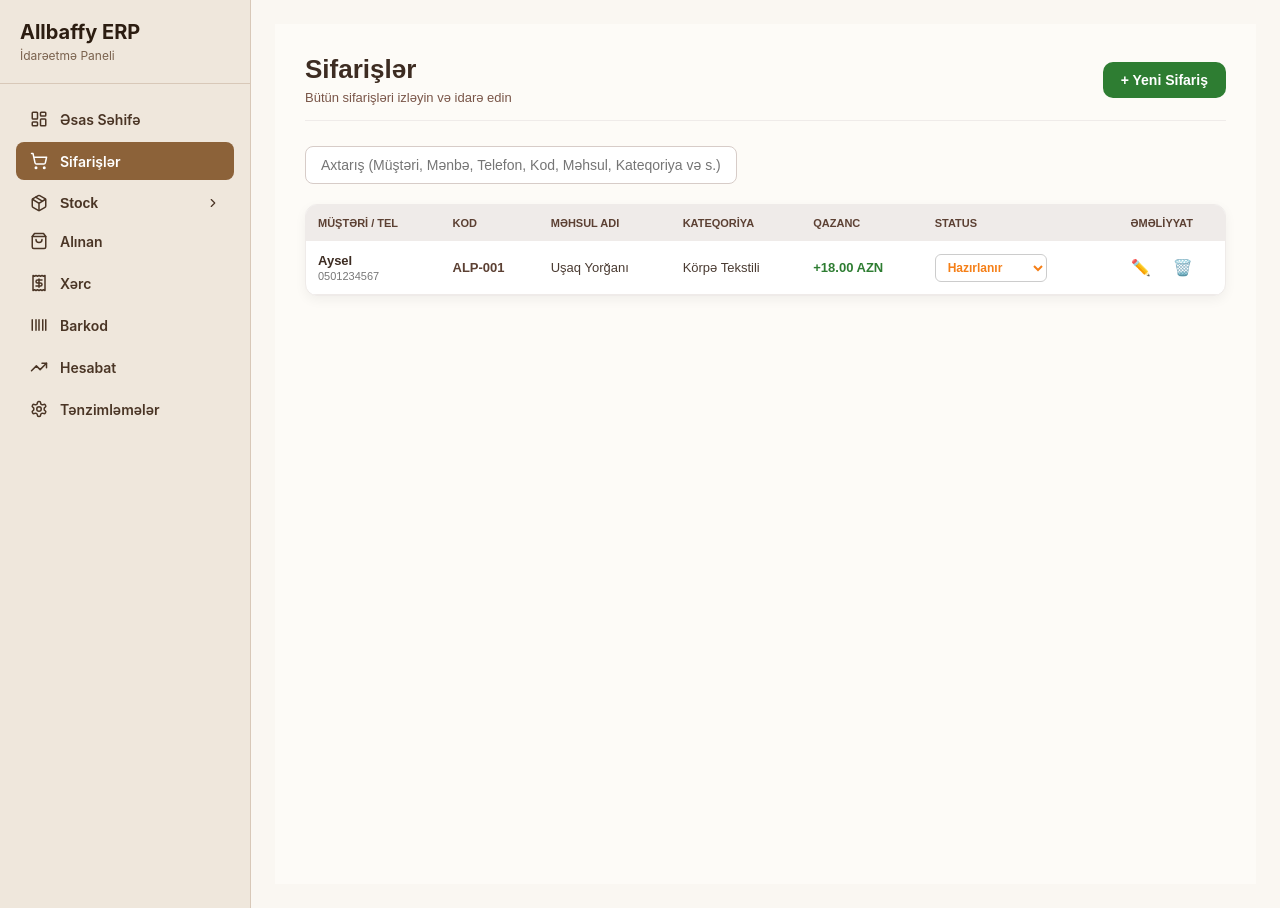
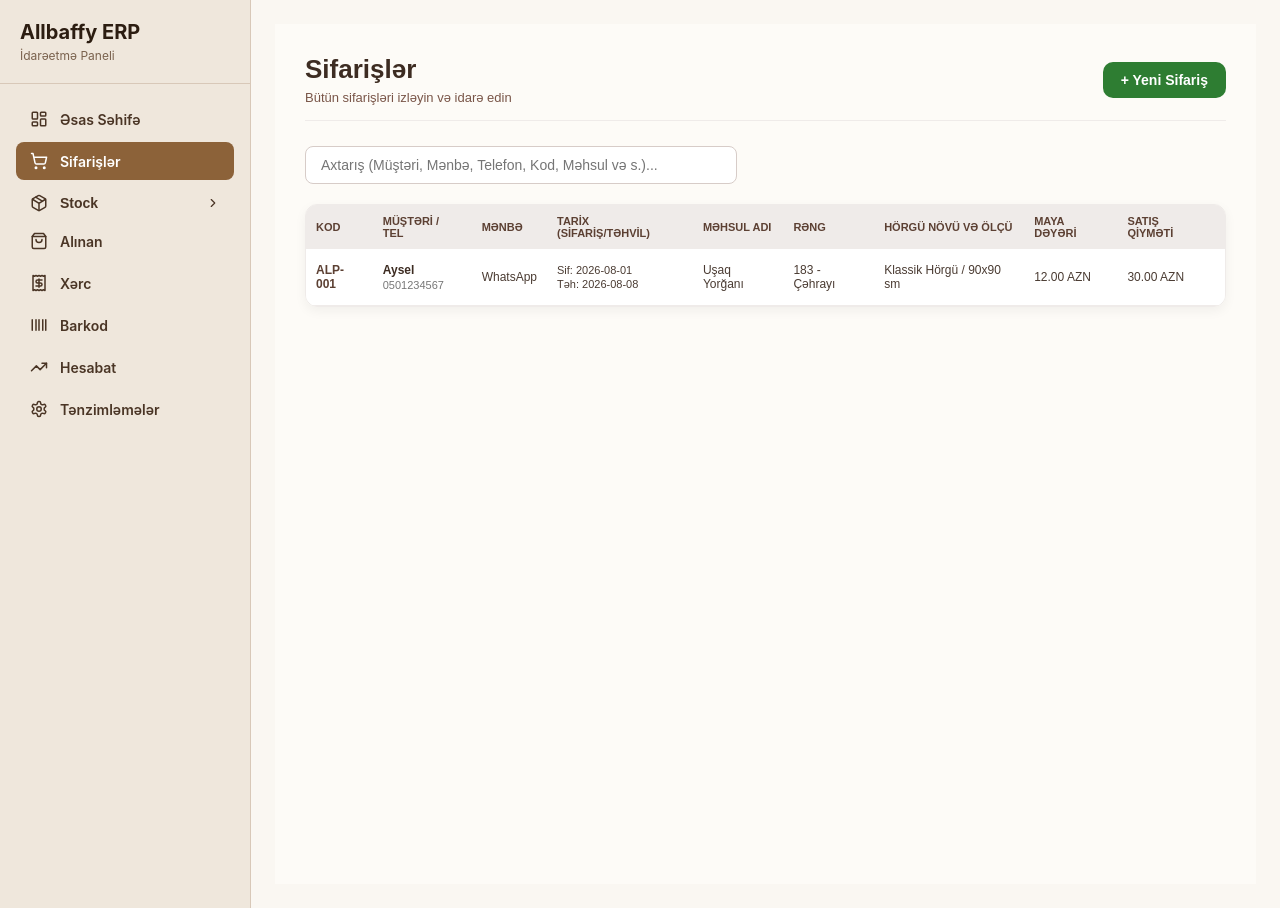
Before and after one commit to intiqamis01-crypto/allbaffy-erp, a React (Vite) app: page /orders in a window 1280 px wide. Built offline with nearby package versions, Linux system fonts and the light colour scheme; no server answers; the HTML template or start-up script is replaced by a standard one.

Commit message:
Cədvəl başlıqları və sütun ardıcıllığı tam tələb olunan formaya salındı

```diff
--- a/src/pages/Orders.jsx
+++ b/src/pages/Orders.jsx
@@ -14,21 +14,24 @@ const Orders = () => {
     return [
       {
         id: 'ALP-001',
-        orderDate: '2026-08-01',
-        deliveryDate: '2026-08-08',
         customerName: 'Aysel',
         phone: '0501234567',
         source: 'WhatsApp',
+        orderDate: '2026-08-01',
+        deliveryDate: '2026-08-08',
         product: 'Uşaq Yorğanı',
-        category: 'Körpə Tekstili',
+        color: '183 - Çəhrayı',
+        knitType: 'Klassik Hörgü / 90x90 sm',
+        costPrice: '12.00 AZN',
+        salePrice: '30.00 AZN',
+        profit: '+18.00 AZN',
+        status: 'Hazırlanır',
         advance: '10',
         advanceMethod: 'Kart',
         remaining: '20',
         remainingMethod: 'Nağd',
         deliveryAddress: 'Koroğlu m/s',
-        deliveryPrice: '5',
-        profit: '+18.00 AZN',
-        status: 'Hazırlanır'
+        deliveryPrice: '5'
       }
     ];
   });
@@ -44,21 +47,24 @@ const Orders = () => {
 
   const [newOrder, setNewOrder] = useState({
     id: `ALP-00${orders.length + 1}`,
-    orderDate: '',
-    deliveryDate: '',
     customerName: '',
     phone: '',
     source: 'Instagram',
+    orderDate: '',
+    deliveryDate: '',
     product: '',
-    category: '',
+    color: '',
+    knitType: '',
+    costPrice: '',
+    salePrice: '',
+    profit: '0 AZN',
+    status: 'Hazırlanır',
     advance: '0',
     advanceMethod: 'Nağd',
     remaining: '0',
     remainingMethod: 'Nağd',
     deliveryAddress: '',
-    deliveryPrice: '0',
-    profit: '0 AZN',
-    status: 'Hazırlanır'
+    deliveryPrice: '0'
   });
 
   const filteredOrders = orders.filter(order =>
@@ -77,21 +83,24 @@ const Orders = () => {
     setIsAddModalOpen(false);
     setNewOrder({
       id: `ALP-00${orders.length + 2}`,
-      orderDate: '',
-      deliveryDate: '',
       customerName: '',
       phone: '',
       source: 'Instagram',
+      orderDate: '',
+      deliveryDate: '',
       product: '',
-      category: '',
+      color: '',
+      knitType: '',
+      costPrice: '',
+      salePrice: '',
+      profit: '0 AZN',
+      status: 'Hazırlanır',
       advance: '0',
       advanceMethod: 'Nağd',
       remaining: '0',
       remainingMethod: 'Nağd',
       deliveryAddress: '',
-      deliveryPrice: '0',
-      profit: '0 AZN',
-      status: 'Hazırlanır'
+      deliveryPrice: '0'
     });
   };
 
@@ -141,44 +150,56 @@ const Orders = () => {
       <div style={{ marginBottom: '20px' }}>
         <input
           type="text"
-          placeholder="Axtarış (Müştəri, Mənbə, Telefon, Kod, Məhsul, Kateqoriya və s.)..."
+          placeholder="Axtarış (Müştəri, Mənbə, Telefon, Kod, Məhsul və s.)..."
           value={searchTerm}
           onChange={(e) => setSearchTerm(e.target.value)}
           style={{ width: '400px', padding: '10px 15px', border: '1px solid #D7CCC8', borderRadius: '8px', outline: 'none', fontSize: '14px' }}
         />
       </div>
 
-      {/* 1-ci şəkildəki cədvəl strukturu: Kod, Müştəri Adı/Nömrə, Məhsul Adı, Kateqoriya, Qazanc, Status, Əməliyyat */}
-      <div style={{ backgroundColor: 'white', borderRadius: '12px', boxShadow: '0 4px 12px rgba(0,0,0,0.05)', overflow: 'hidden', border: '1px solid #EFEBE9' }}>
-        <table style={{ width: '100%', borderCollapse: 'collapse', textAlign: 'left', fontSize: '13px' }}>
+      <div style={{ backgroundColor: 'white', borderRadius: '12px', boxShadow: '0 4px 12px rgba(0,0,0,0.05)', overflowX: 'auto', border: '1px solid #EFEBE9' }}>
+        <table style={{ width: '100%', borderCollapse: 'collapse', textAlign: 'left', fontSize: '12px', minWidth: '1200px' }}>
           <thead>
             <tr style={{ backgroundColor: '#EFEBE9', color: '#5C4033', fontSize: '11px', textTransform: 'uppercase' }}>
-              <th style={{ padding: '12px' }}>Müştəri / Tel</th>
-              <th style={{ padding: '12px' }}>Kod</th>
-              <th style={{ padding: '12px' }}>Məhsul Adı</th>
-              <th style={{ padding: '12px' }}>Kateqoriya</th>
-              <th style={{ padding: '12px' }}>Qazanc</th>
-              <th style={{ padding: '12px' }}>Status</th>
-              <th style={{ padding: '12px', textAlign: 'center' }}>Əməliyyat</th>
+              <th style={{ padding: '10px' }}>Kod</th>
+              <th style={{ padding: '10px' }}>Müştəri / Tel</th>
+              <th style={{ padding: '10px' }}>Mənbə</th>
+              <th style={{ padding: '10px' }}>Tarix (Sifariş/Təhvil)</th>
+              <th style={{ padding: '10px' }}>Məhsul adı</th>
+              <th style={{ padding: '10px' }}>Rəng</th>
+              <th style={{ padding: '10px' }}>Hörgü növü və ölçü</th>
+              <th style={{ padding: '10px' }}>Maya dəyəri</th>
+              <th style={{ padding: '10px' }}>Satış Qiyməti</th>
+              <th style={{ padding: '10px' }}>Qazanc</th>
+              <th style={{ padding: '10px' }}>Status</th>
+              <th style={{ padding: '10px', textAlign: 'center' }}>Əməliyyat</th>
             </tr>
           </thead>
           <tbody>
             {filteredOrders.length > 0 ? (
               filteredOrders.map((order) => (
                 <tr key={order.id} style={{ borderBottom: '1px solid #EFEBE9' }}>
-                  <td style={{ padding: '12px' }}>
+                  <td style={{ padding: '10px', fontWeight: 'bold', color: '#5C4033' }}>{order.id}</td>
+                  <td style={{ padding: '10px' }}>
                     <div style={{ fontWeight: 'bold', color: '#3D2C22' }}>{order.customerName}</div>
                     <div style={{ fontSize: '11px', color: '#777', marginTop: '2px' }}>{order.phone}</div>
                   </td>
-                  <td style={{ padding: '12px', fontWeight: 'bold', color: '#5C4033' }}>{order.id}</td>
-                  <td style={{ padding: '12px' }}>{order.product}</td>
-                  <td style={{ padding: '12px' }}>{order.category}</td>
-                  <td style={{ padding: '12px', color: '#2e7d32', fontWeight: 'bold' }}>{order.profit}</td>
-                  <td style={{ padding: '12px' }}>
+                  <td style={{ padding: '10px' }}>{order.source}</td>
+                  <td style={{ padding: '10px', fontSize: '11px' }}>
+                    <div>Sif: {order.orderDate}</div>
+                    <div style={{ marginTop: '2px' }}>Təh: {order.deliveryDate}</div>
+                  </td>
+                  <td style={{ padding: '10px' }}>{order.product}</td>
+                  <td style={{ padding: '10px' }}>{order.color}</td>
+                  <td style={{ padding: '10px' }}>{order.knitType}</td>
+                  <td style={{ padding: '10px' }}>{order.costPrice}</td>
+                  <td style={{ padding: '10px' }}>{order.salePrice}</td>
+                  <td style={{ padding: '10px', color: '#2e7d32', fontWeight: 'bold' }}>{order.profit}</td>
+                  <td style={{ padding: '10px' }}>
                     <select
                       value={order.status}
                       onChange={(e) => handleStatusChange(order.id, e.target.value)}
-                      style={{ padding: '5px 8px', borderRadius: '6px', border: '1px solid #ccc', fontSize: '12px', background: '#fff', cursor: 'pointer', fontWeight: 'bold', color: getStatusColor(order.status) }}
+                      style={{ padding: '4px 6px', borderRadius: '6px', border: '1px solid #ccc', fontSize: '11px', background: '#fff', cursor: 'pointer', fontWeight: 'bold', color: getStatusColor(order.status) }}
                     >
                       <option value="Hazırlanır">Hazırlanır</option>
                       <option value="Hazırdır">Hazırdır</option>
@@ -186,18 +207,18 @@ const Orders = () => {
                       <option value="Ləğv edildi">Ləğv edildi</option>
                     </select>
                   </td>
-                  <td style={{ padding: '12px', textAlign: 'center' }}>
+                  <td style={{ padding: '10px', textAlign: 'center' }}>
                     <button
                       onClick={() => handleEditClick(order)}
                       title="Düzəliş et"
-                      style={{ background: 'none', border: 'none', cursor: 'pointer', fontSize: '16px', marginRight: '10px' }}
+                      style={{ background: 'none', border: 'none', cursor: 'pointer', fontSize: '14px', marginRight: '6px' }}
                     >
                       ✏️
                     </button>
                     <button
                       onClick={() => handleDelete(order.id)}
                       title="Sil"
-                      style={{ background: 'none', border: 'none', cursor: 'pointer', fontSize: '16px' }}
+                      style={{ background: 'none', border: 'none', cursor: 'pointer', fontSize: '14px' }}
                     >
                       🗑️
                     </button>
@@ -206,14 +227,14 @@ const Orders = () => {
               ))
             ) : (
               <tr>
-                <td colSpan="7" style={{ padding: '20px', textAlign: 'center', color: '#888' }}>Heç bir sifariş tapılmadı.</td>
+                <td colSpan="12" style={{ padding: '20px', textAlign: 'center', color: '#888' }}>Heç bir sifariş tapılmadı.</td>
               </tr>
             )}
           </tbody>
         </table>
       </div>
 
-      {/* 2-ci şəkildəki açılan pəncərə (Yeni Sifariş) */}
+      {/* Yeni Sifariş Modalı */}
       {isAddModalOpen && (
         <div style={{ position: 'fixed', top: 0, left: 0, width: '100%', height: '100%', backgroundColor: 'rgba(0,0,0,0.5)', display: 'flex', justifyContent: 'center', alignItems: 'center', zIndex: 1000 }}>
           <div style={{ backgroundColor: 'white', padding: '25px', borderRadius: '14px', width: '500px', maxHeight: '90vh', overflowY: 'auto', boxShadow: '0 10px 25px rgba(0,0,0,0.2)' }}>
@@ -225,7 +246,7 @@ const Orders = () => {
                   <input type="date" required value={newOrder.orderDate} onChange={(e) => setNewOrder({...newOrder, orderDate: e.target.value})} style={{ width: '100%', padding: '8px', border: '1px solid #ccc', borderRadius: '6px', boxSizing: 'border-box' }} />
                 </div>
                 <div style={{ flex: 1 }}>
-                  <label style={{ display: 'block', fontSize: '11px', fontWeight: 'bold', marginBottom: '3px', color: '#5C4033' }}>Təhvil Tarixi (Müddət)</label>
+                  <label style={{ display: 'block', fontSize: '11px', fontWeight: 'bold', marginBottom: '3px', color: '#5C4033' }}>Təhvil Tarixi</label>
                   <input type="date" required value={newOrder.deliveryDate} onChange={(e) => setNewOrder({...newOrder, deliveryDate: e.target.value})} style={{ width: '100%', padding: '8px', border: '1px solid #ccc', borderRadius: '6px', boxSizing: 'border-box' }} />
                 </div>
               </div>
@@ -254,12 +275,28 @@ const Orders = () => {
 
               <div style={{ display: 'flex', gap: '10px', marginBottom: '10px' }}>
                 <div style={{ flex: 1 }}>
-                  <label style={{ display: 'block', fontSize: '11px', fontWeight: 'bold', marginBottom: '3px', color: '#5C4033' }}>Məhsul Adı</label>
+                  <label style={{ display: 'block', fontSize: '11px', fontWeight: 'bold', marginBottom: '3px', color: '#5C4033' }}>Məhsul adı</label>
                   <input type="text" required value={newOrder.product} onChange={(e) => setNewOrder({...newOrder, product: e.target.value})} style={{ width: '100%', padding: '8px', border: '1px solid #ccc', borderRadius: '6px', boxSizing: 'border-box' }} />
                 </div>
                 <div style={{ flex: 1 }}>
-                  <label style={{ display: 'block', fontSize: '11px', fontWeight: 'bold', marginBottom: '3px', color: '#5C4033' }}>Kateqoriya</label>
-                  <input type="text" required value={newOrder.category} onChange={(e) => setNewOrder({...newOrder, category: e.target.value})} style={{ width: '100%', padding: '8px', border: '1px solid #ccc', borderRadius: '6px', boxSizing: 'border-box' }} />
+                  <label style={{ display: 'block', fontSize: '11px', fontWeight: 'bold', marginBottom: '3px', color: '#5C4033' }}>Rəng</label>
+                  <input type="text" value={newOrder.color} onChange={(e) => setNewOrder({...newOrder, color: e.target.value})} style={{ width: '100%', padding: '8px', border: '1px solid #ccc', borderRadius: '6px', boxSizing: 'border-box' }} />
+                </div>
+              </div>
+
+              <div style={{ marginBottom: '10px' }}>
+                <label style={{ display: 'block', fontSize: '11px', fontWeight: 'bold', marginBottom: '3px', color: '#5C4033' }}>Hörgü növü və ölçü</label>
+                <input type="text" value={newOrder.knitType} onChange={(e) => setNewOrder({...newOrder, knitType: e.target.value})} style={{ width: '100%', padding: '8px', border: '1px solid #ccc', borderRadius: '6px', boxSizing: 'border-box' }} />
+              </div>
+
+              <div style={{ display: 'flex', gap: '10px', marginBottom: '10px' }}>
+                <div style={{ flex: 1 }}>
+                  <label style={{ display: 'block', fontSize: '11px', fontWeight: 'bold', marginBottom: '3px', color: '#5C4033' }}>Maya dəyəri</label>
+                  <input type="text" value={newOrder.costPrice} onChange={(e) => setNewOrder({...newOrder, costPrice: e.target.value})} style={{ width: '100%', padding: '8px', border: '1px solid #ccc', borderRadius: '6px', boxSizing: 'border-box' }} />
+                </div>
+                <div style={{ flex: 1 }}>
+                  <label style={{ display: 'block', fontSize: '11px', fontWeight: 'bold', marginBottom: '3px', color: '#5C4033' }}>Satış Qiyməti</label>
+                  <input type="text" value={newOrder.salePrice} onChange={(e) => setNewOrder({...newOrder, salePrice: e.target.value})} style={{ width: '100%', padding: '8px', border: '1px solid #ccc', borderRadius: '6px', boxSizing: 'border-box' }} />
                 </div>
               </div>
 
@@ -321,7 +358,7 @@ const Orders = () => {
         </div>
       )}
 
-      {/* 2-ci şəkildəki açılan pəncərə (Sifarişi Redaktə Et) */}
+      {/* Düzəliş Modalı */}
       {isEditModalOpen && currentOrder && (
         <div style={{ position: 'fixed', top: 0, left: 0, width: '100%', height: '100%', backgroundColor: 'rgba(0,0,0,0.5)', display: 'flex', justifyContent: 'center', alignItems: 'center', zIndex: 1000 }}>
           <div style={{ backgroundColor: 'white', padding: '25px', borderRadius: '14px', width: '500px', maxHeight: '90vh', overflowY: 'auto', boxShadow: '0 10px 25px rgba(0,0,0,0.2)' }}>
@@ -333,7 +370,7 @@ const Orders = () => {
                   <input type="date" required value={currentOrder.orderDate} onChange={(e) => setCurrentOrder({...currentOrder, orderDate: e.target.value})} style={{ width: '100%', padding: '8px', border: '1px solid #ccc', borderRadius: '6px', boxSizing: 'border-box' }} />
                 </div>
                 <div style={{ flex: 1 }}>
-                  <label style={{ display: 'block', fontSize: '11px', fontWeight: 'bold', marginBottom: '3px', color: '#5C4033' }}>Təhvil Tarixi (Müddət)</label>
+                  <label style={{ display: 'block', fontSize: '11px', fontWeight: 'bold', marginBottom: '3px', color: '#5C4033' }}>Təhvil Tarixi</label>
                   <input type="date" required value={currentOrder.deliveryDate} onChange={(e) => setCurrentOrder({...currentOrder, deliveryDate: e.target.value})} style={{ width: '100%', padding: '8px', border: '1px solid #ccc', borderRadius: '6px', boxSizing: 'border-box' }} />
                 </div>
               </div>
@@ -362,12 +399,28 @@ const Orders = () => {
 
               <div style={{ display: 'flex', gap: '10px', marginBottom: '10px' }}>
                 <div style={{ flex: 1 }}>
-                  <label style={{ display: 'block', fontSize: '11px', fontWeight: 'bold', marginBottom: '3px', color: '#5C4033' }}>Məhsul Adı</label>
+                  <label style={{ display: 'block', fontSize: '11px', fontWeight: 'bold', marginBottom: '3px', color: '#5C4033' }}>Məhsul adı</label>
                   <input type="text" required value={currentOrder.product} onChange={(e) => setCurrentOrder({...currentOrder, product: e.target.value})} style={{ width: '100%', padding: '8px', border: '1px solid #ccc', borderRadius: '6px', boxSizing: 'border-box' }} />
                 </div>
                 <div style={{ flex: 1 }}>
-                  <label style={{ display: 'block', fontSize: '11px', fontWeight: 'bold', marginBottom: '3px', color: '#5C4033' }}>Kateqoriya</label>
-                  <input type="text" required value={currentOrder.category} onChange={(e) => setCurrentOrder({...currentOrder, category: e.target.value})} style={{ width: '100%', padding: '8px', border: '1px solid #ccc', borderRadius: '6px', boxSizing: 'border-box' }} />
+                  <label style={{ display: 'block', fontSize: '11px', fontWeight: 'bold', marginBottom: '3px', color: '#5C4033' }}>Rəng</label>
+                  <input type="text" value={currentOrder.color} onChange={(e) => setCurrentOrder({...currentOrder, color: e.target.value})} style={{ width: '100%', padding: '8px', border: '1px solid #ccc', borderRadius: '6px', boxSizing: 'border-box' }} />
+                </div>
+              </div>
+
+              <div style={{ marginBottom: '10px' }}>
+                <label style={{ display: 'block', fontSize: '11px', fontWeight: 'bold', marginBottom: '3px', color: '#5C4033' }}>Hörgü növü və ölçü</label>
+                <input type="text" value={currentOrder.knitType} onChange={(e) => setCurrentOrder({...currentOrder, knitType: e.target.value})} style={{ width: '100%', padding: '8px', border: '1px solid #ccc', borderRadius: '6px', boxSizing: 'border-box' }} />
+              </div>
+
+              <div style={{ display: 'flex', gap: '10px', marginBottom: '10px' }}>
+                <div style={{ flex: 1 }}>
+                  <label style={{ display: 'block', fontSize: '11px', fontWeight: 'bold', marginBottom: '3px', color: '#5C4033' }}>Maya dəyəri</label>
+                  <input type="text" value={currentOrder.costPrice} onChange={(e) => setCurrentOrder({...currentOrder, costPrice: e.target.value})} style={{ width: '100%', padding: '8px', border: '1px solid #ccc', borderRadius: '6px', boxSizing: 'border-box' }} />
+                </div>
+                <div style={{ flex: 1 }}>
+                  <label style={{ display: 'block', fontSize: '11px', fontWeight: 'bold', marginBottom: '3px', color: '#5C4033' }}>Satış Qiyməti</label>
+                  <input type="text" value={currentOrder.salePrice} onChange={(e) => setCurrentOrder({...currentOrder, salePrice: e.target.value})} style={{ width: '100%', padding: '8px', border: '1px solid #ccc', borderRadius: '6px', boxSizing: 'border-box' }} />
                 </div>
               </div>
 
```
